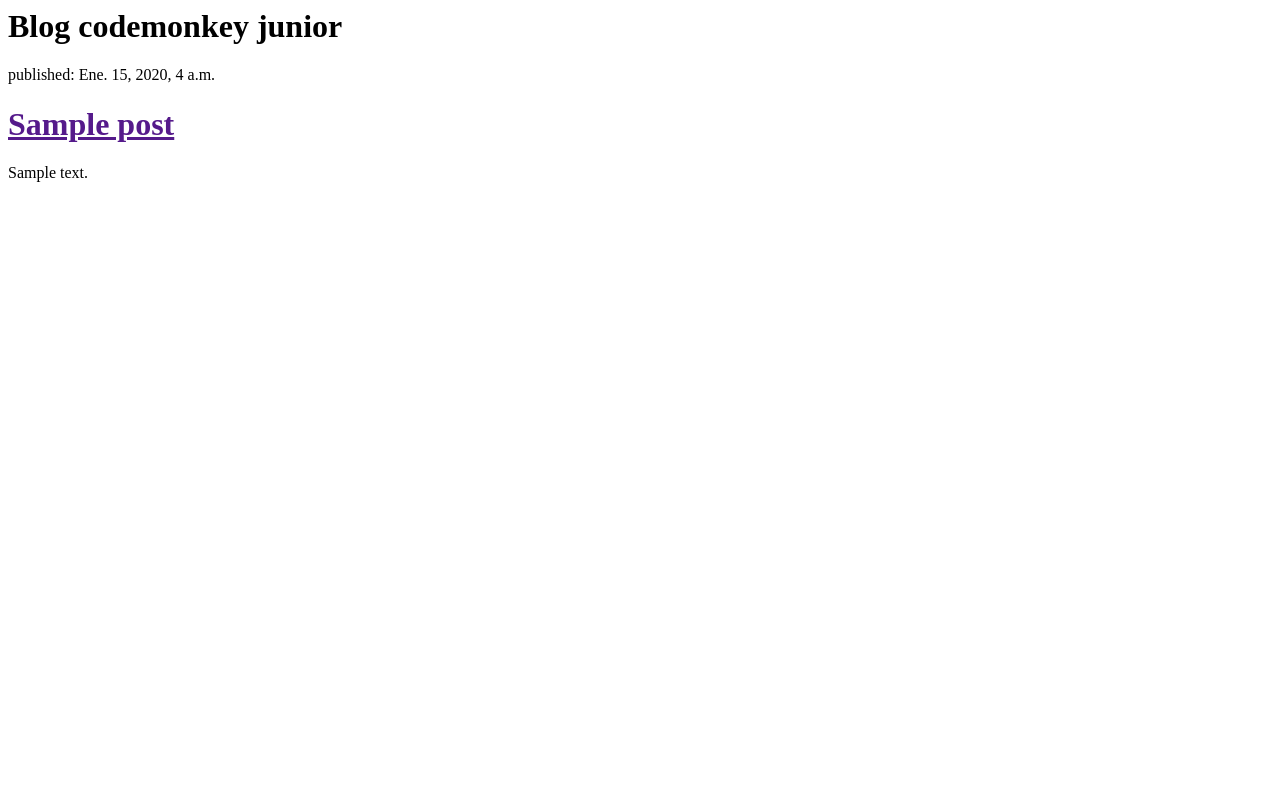
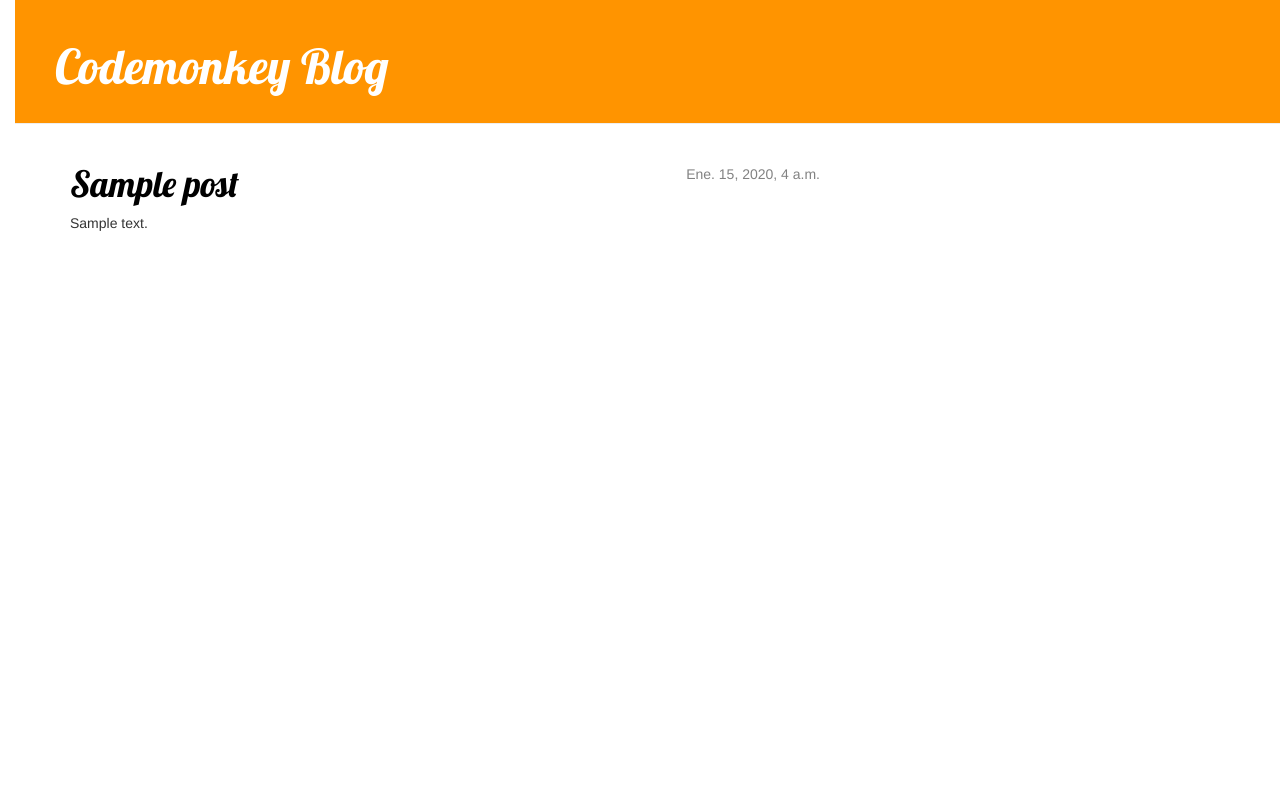
Before and after one commit to HiroNakamura/fer-blog, a Django app: page / in a window 1280 px wide. Run offline with Django 3.2, Linux system fonts and the light colour scheme; tables that the repository leaves empty hold one stand-in row (values such as "Sample post"); some libraries are stand-ins or nearby versions.

Commit message:
Css añadido

```diff
--- a/blog/static/css/blog.css
+++ b/blog/static/css/blog.css
@@ -1,4 +1,57 @@
-h1{
-    background-color: #EDEFEE;
-    color: #44FC;
+body {
+    padding-left: 15px;
 }
+
+h1 a {
+    color: #FCA205;
+    font-family: 'Lobster';
+}
+
+
+.page-header {
+    background-color: #ff9400;
+    margin-top: 0;
+    padding: 20px 20px 20px 40px;
+}
+
+.page-header h1, .page-header h1 a, .page-header h1 a:visited, .page-header h1 a:active {
+    color: #ffffff;
+    font-size: 36pt;
+    text-decoration: none;
+}
+
+.content {
+    margin-left: 40px;
+}
+
+h1, h2, h3, h4 {
+    font-family: 'Lobster', cursive;
+}
+
+.date {
+    float: right;
+    color: #828282;
+}
+
+.save {
+    float: right;
+}
+
+.post-form textarea, .post-form input {
+    width: 100%;
+}
+
+.top-menu, .top-menu:hover, .top-menu:visited {
+    color: #ffffff;
+    float: right;
+    font-size: 26pt;
+    margin-right: 20px;
+}
+
+.post {
+    margin-bottom: 70px;
+}
+
+.post h1 a, .post h1 a:visited {
+    color: #000000;
+}
--- a/blog/templates/blog/post_list.html
+++ b/blog/templates/blog/post_list.html
@@ -1,17 +1,33 @@
+{% load staticfiles %}
     <html>
         <head>
-<title>Django en ejemplos</title>
+            <title>Codemonkey Blog</title>
+            <link rel="stylesheet" href="//maxcdn.bootstrapcdn.com/bootstrap/3.2.0/css/bootstrap.min.css">
+            <link rel="stylesheet" href="//maxcdn.bootstrapcdn.com/bootstrap/3.2.0/css/bootstrap-theme.min.css">
+            <link href="https://fonts.googleapis.com/css?family=Lobster&subset=latin,latin-ext" rel="stylesheet" type="text/css">
+            <link rel="stylesheet" href="{% static 'css/blog.css' %}">
         </head>
         <body>
-<div>
-<h1>Blog codemonkey junior</h1>
+            <div class="page-header">
+                <h1><a href="#">Codemonkey Blog</a></h1>
             </div>
+            <div class="content container">
+                    <div class="row">
+                        <div class="col-md-8">
                             {% for post in posts %}
-<div>
-    <p>published: {{ post.published_date }}</p>
+                                <div class="post">
+                                    <div class="date">
+                                        {{ post.published_date }}
+                                    </div>
                                     <h1><a href="">{{ post.title }}</a></h1>
                                     <p>{{ post.text|linebreaksbr }}</p>
                                 </div>
                             {% endfor %}
+                        </div>
+                    </div>
+                </div>
+
+
+
         </body>
     </html>
```
Lines whose indentation alone changed are shown as unchanged.
